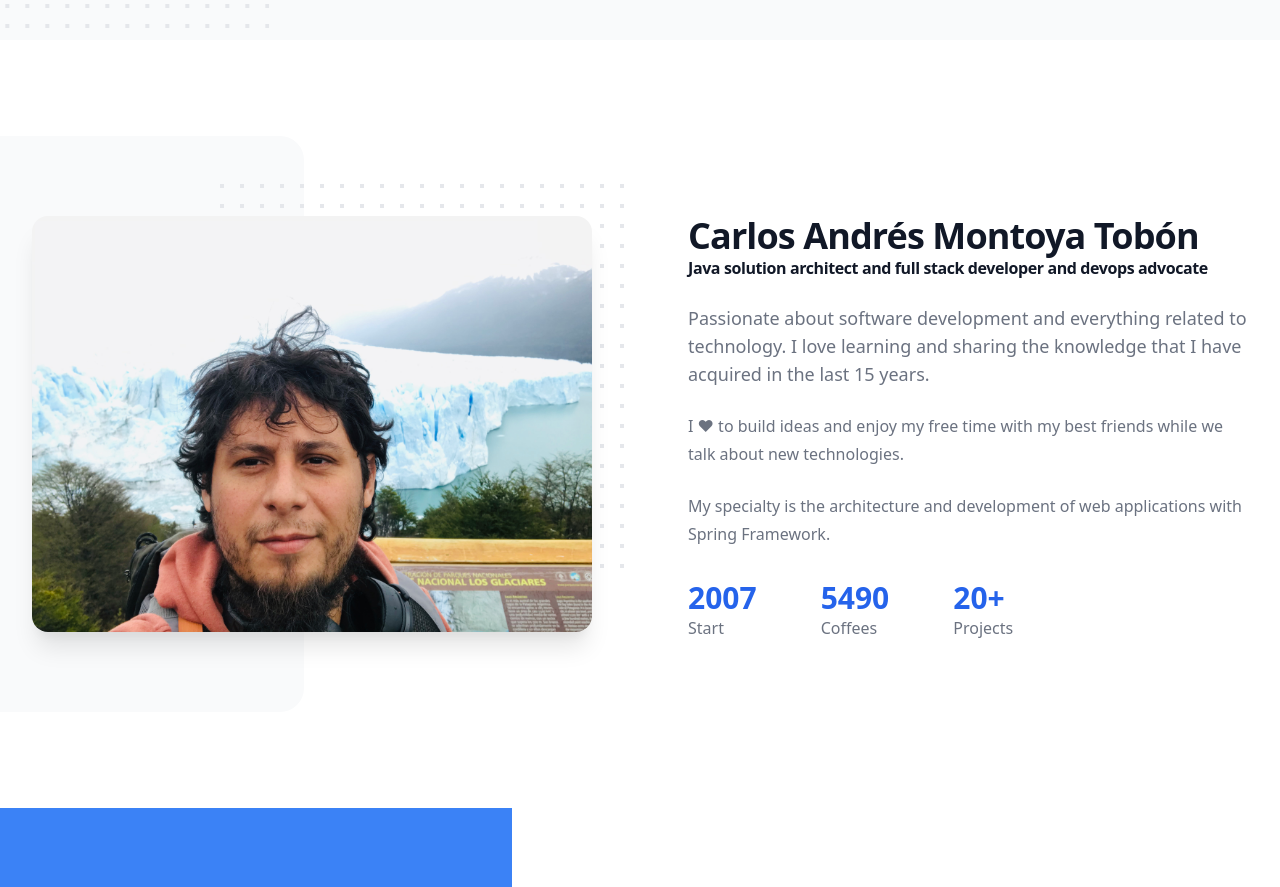
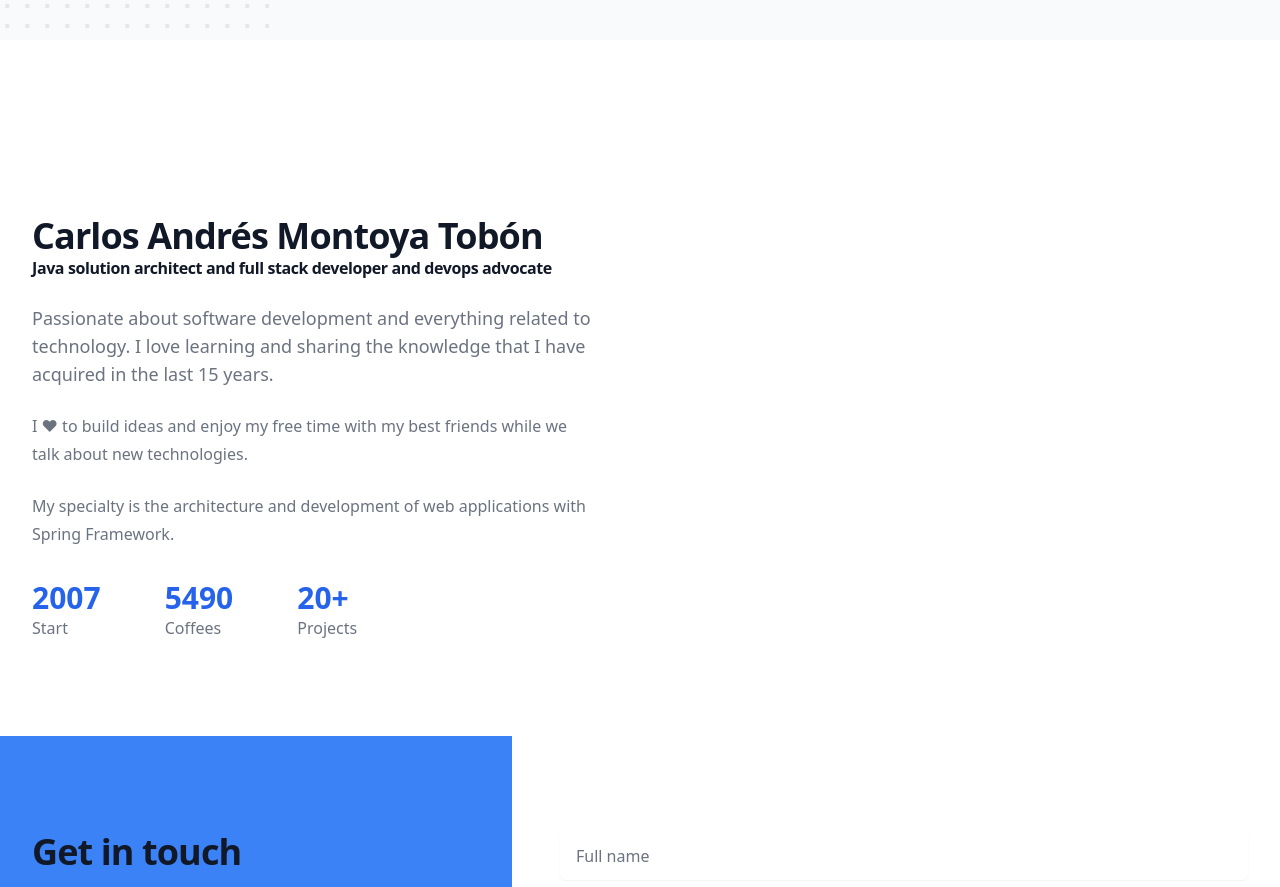
Before and after one commit to andresmontoyat/andresmontoyatco, a React (Create React App) app: page / in a window 1280 px wide. Shown: the part 820-1707 px from the top of the page. Built offline with nearby package versions, Linux system fonts and the light colour scheme.

Commit message:
Update About.js

```diff
--- a/src/components/About.js
+++ b/src/components/About.js
@@ -7,7 +7,7 @@ export default function About() {
   return (
     <div className="relative bg-white py-16 sm:py-24">
       <div className="lg:mx-auto lg:max-w-7xl lg:px-8 lg:grid lg:grid-cols-2 lg:gap-24 lg:items-start">
-        <div className="relative sm:py-16 lg:py-0">
+        <div className="relative sm:py-16 lg:py-0 md:hidden sm:hidden">
           <div aria-hidden="true" className="hidden sm:block lg:absolute lg:inset-y-0 lg:right-0 lg:w-screen">
             <div className="absolute inset-y-0 right-1/2 w-full bg-gray-50 rounded-r-3xl lg:right-72" />
             <svg className="absolute top-8 left-1/2 -ml-3 lg:-right-8 lg:left-auto lg:top-12" width="404" height="392" fill="none" viewBox="0 0 404 392">
```
